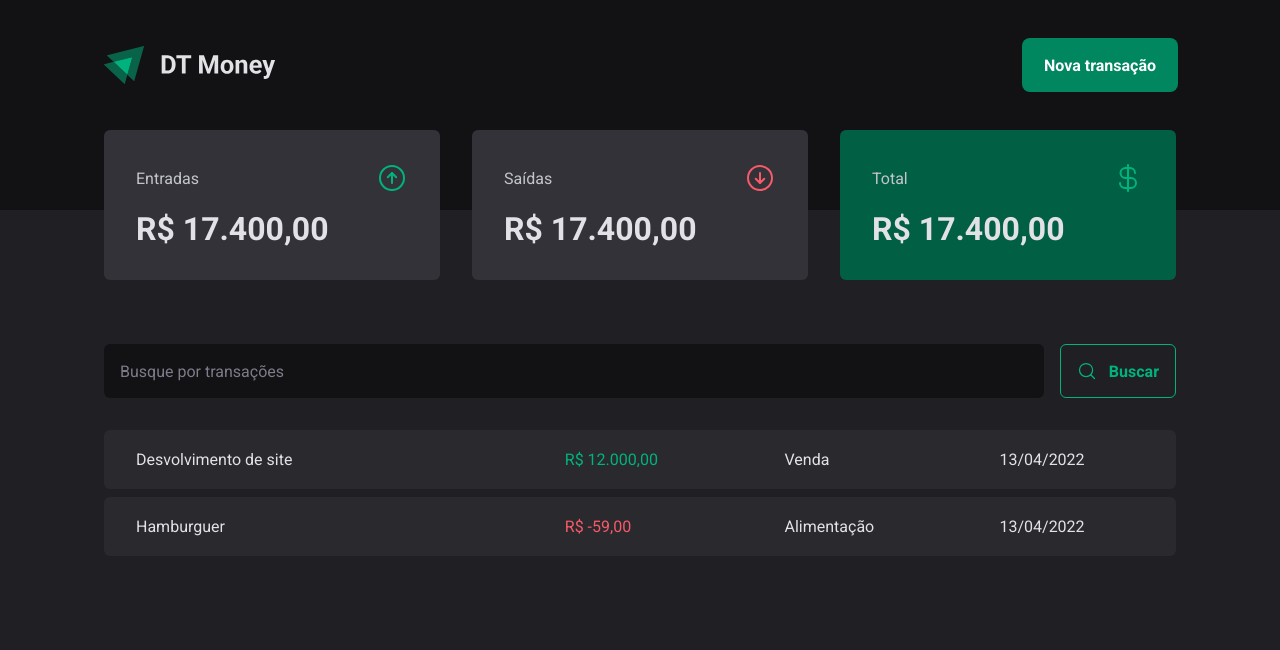
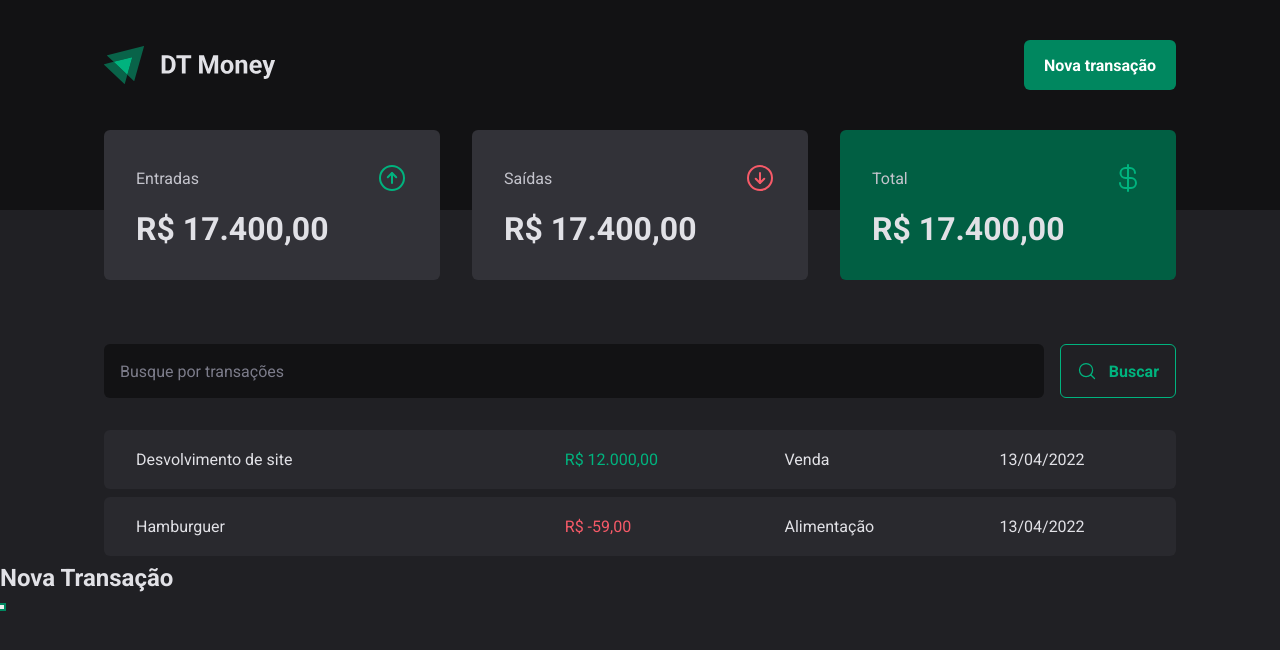
Before and after one commit to mercurio236/dt-money, a React (Vite) app: page / in a window 1280 px wide. Both pictures are taken after a click on the button "Nova transação". Shown: the top 650 px of the page. Built offline with nearby package versions, Linux system fonts and the light colour scheme.

Commit message:
chore: adicionado radix na aplicação

```diff
--- a/package.json
+++ b/package.json
@@ -10,6 +10,7 @@
     "preview": "vite preview"
   },
   "dependencies": {
+    "@radix-ui/react-dialog": "^1.0.4",
     "phosphor-react": "^1.4.1",
     "react": "^18.2.0",
     "react-dom": "^18.2.0",
--- a/src/components/Header/index.tsx
+++ b/src/components/Header/index.tsx
@@ -1,4 +1,5 @@
 import { HeaderContainer, HeaderContent, NewTransactionButton } from './styles'
+import * as Dialog from '@radix-ui/react-dialog'
 
 import logoImg from '../../assets/logo.svg'
 
@@ -7,7 +8,18 @@
     <HeaderContainer>
       <HeaderContent>
         <img src={logoImg} alt="" />
-        <NewTransactionButton>Nova transação</NewTransactionButton>
+        <Dialog.Root>
+          <Dialog.Trigger asChild>
+            <NewTransactionButton>Nova transação</NewTransactionButton>
+          </Dialog.Trigger>
+          <Dialog.Portal>
+            <Dialog.Overlay />
+            <Dialog.Content>
+              <Dialog.Title>Nova Transação</Dialog.Title>
+              <Dialog.Close />
+            </Dialog.Content>
+          </Dialog.Portal>
+        </Dialog.Root>
       </HeaderContent>
     </HeaderContainer>
   )
--- a/src/components/Header/styles.ts
+++ b/src/components/Header/styles.ts
@@ -1,4 +1,5 @@
 import styled from 'styled-components'
+
 
 export const HeaderContainer = styled.header`
   background: ${(theme) => theme.theme['gray-900']};
```
Also changed, not shown: 1 other file (tests, documents, lock files or other folders).
